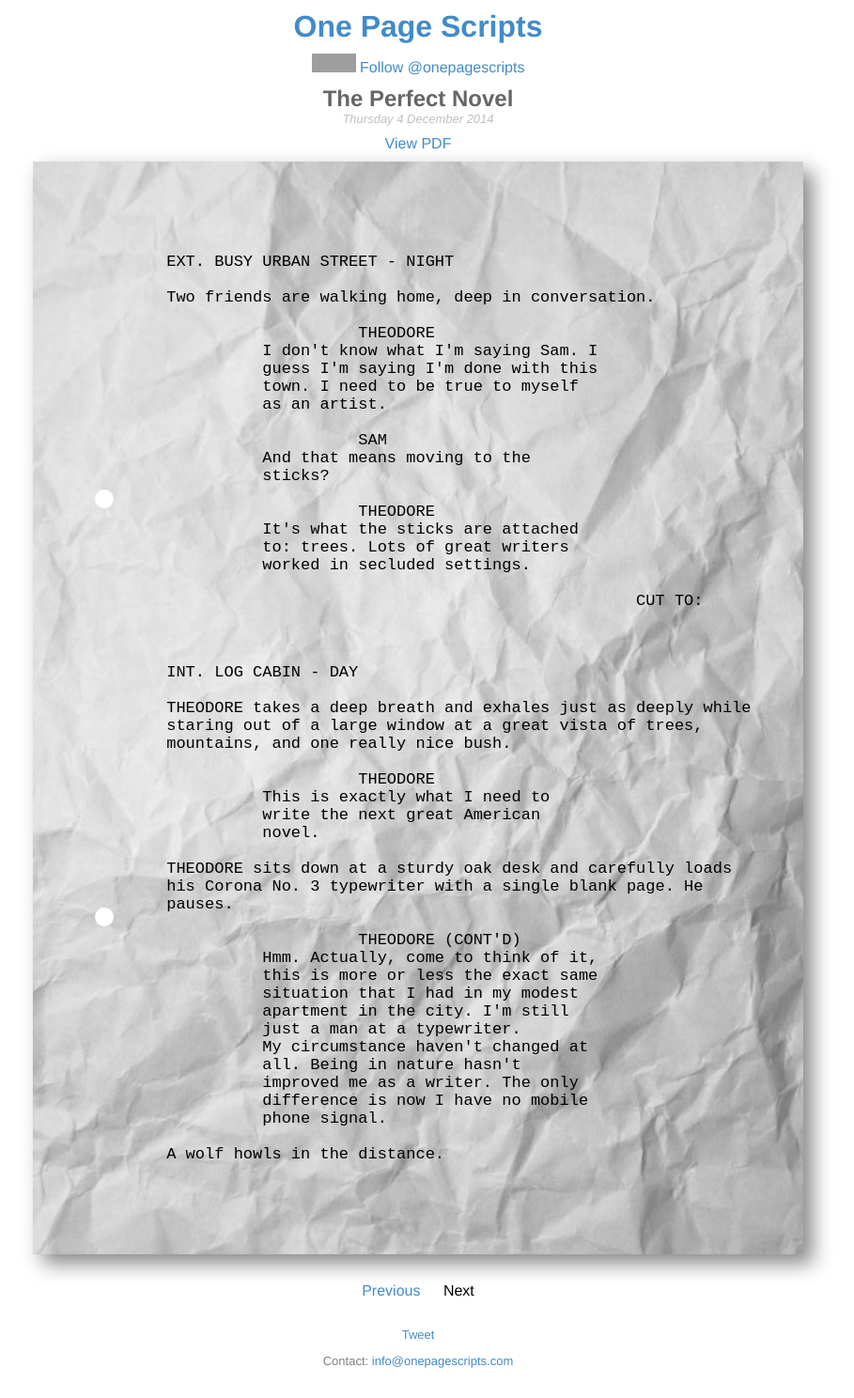
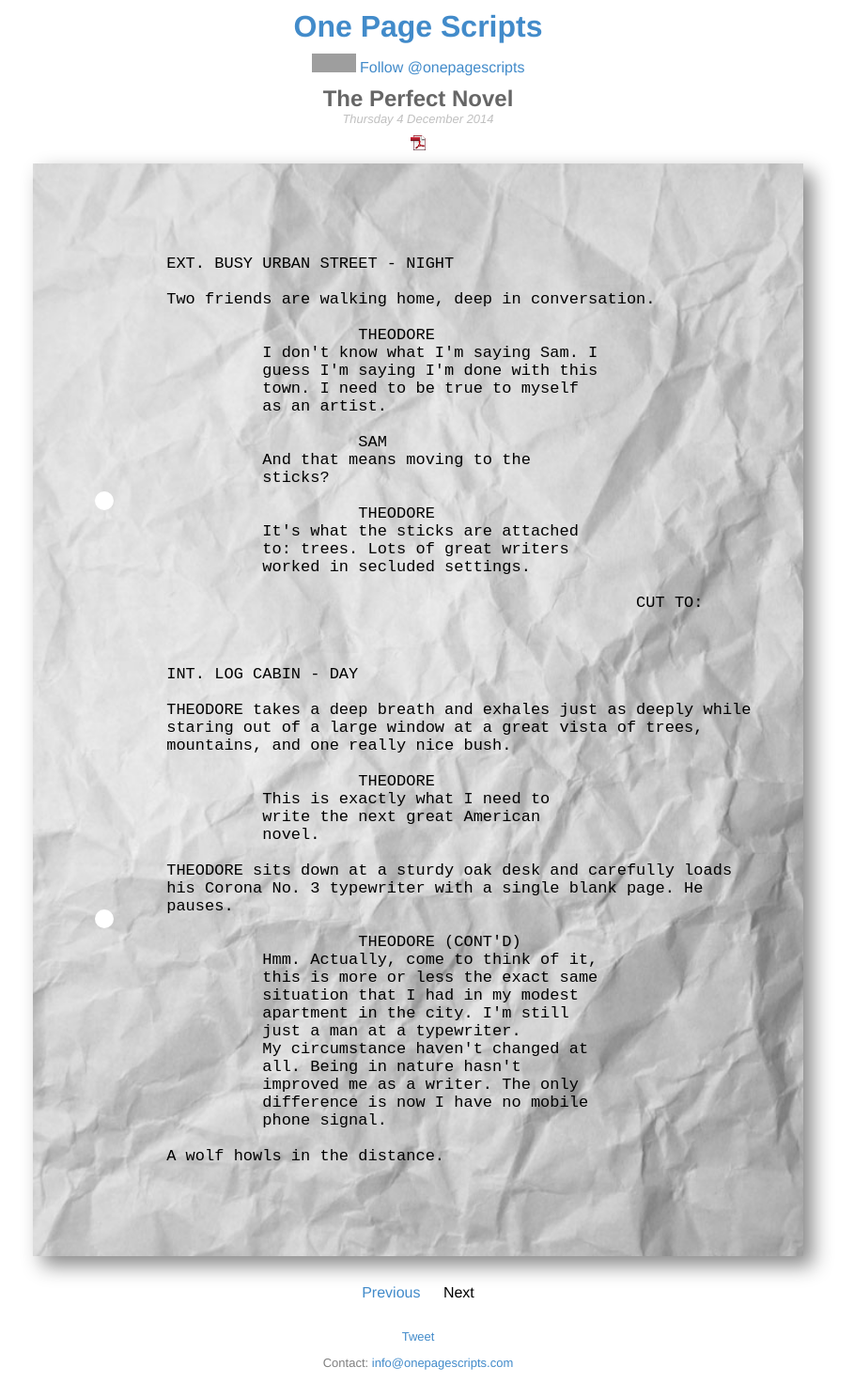
Before and after one commit to onepagescripts/onepagescripts.github.io, a Jekyll site: the page built from index.html, in a window 1280 px wide. Shown: the whole page at 94% size, without its empty margins (195-1104 px from the left). Built offline with Jekyll 4.4.1, drawn with Linux system fonts in a browser that asks for light colours; comment, search, counter and statistics services are not loaded; grey boxes are pictures that could not be loaded.

Commit message:
Adding PDF icon

```diff
--- a/_layouts/default.html
+++ b/_layouts/default.html
@@ -43,7 +43,7 @@
 			<p class="date">
 				{{ date | date: "%A %-d %B  %Y" }}
 			</p>
-			<a href="{{site.baseurl}}/downloads/{{ post_number }}.pdf">View PDF</a>
+			<a href="{{site.baseurl}}/downloads/{{ post_number }}.pdf"><img src="{{site.baseurl}}/pdf-icon.png" title="PDF"/></a>
 		</header>
 		<main>
 			<article>
```
Also changed, not shown: pdf-icon.png (added).
